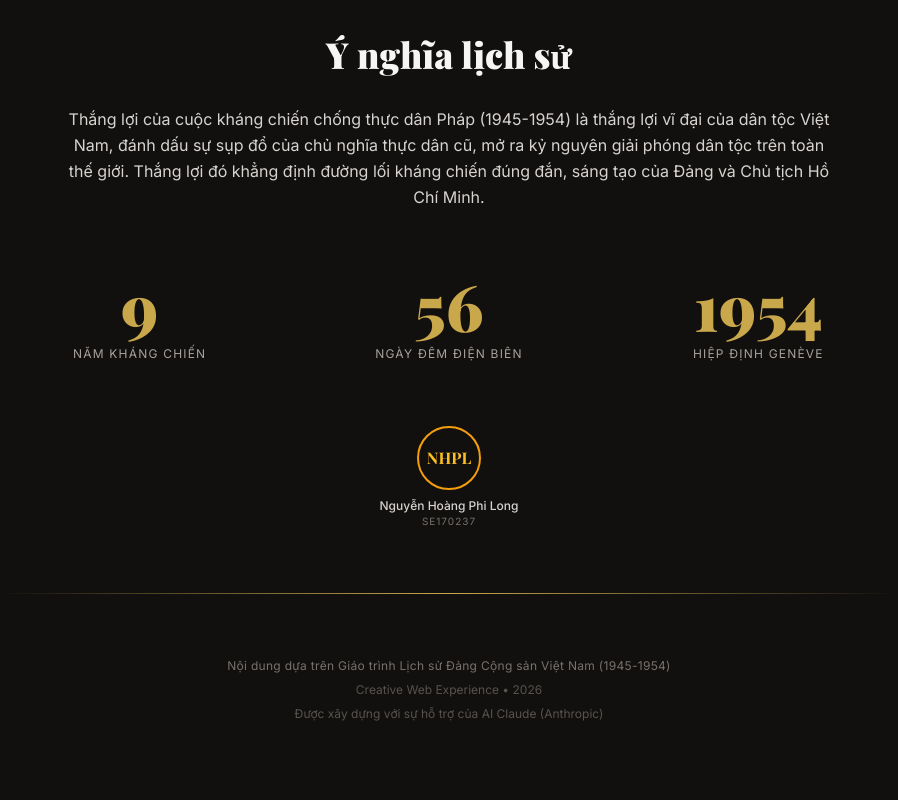
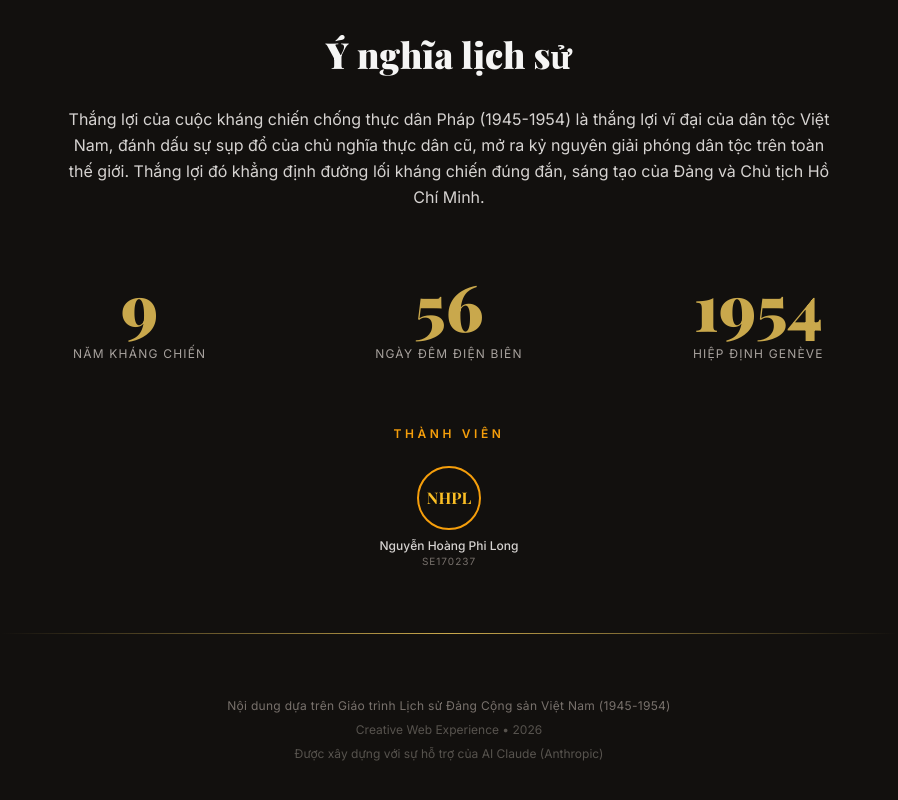
Before and after one commit to Warrior6789/vnr202, a React (Vite) app: page / in a window 1280 px wide. Shown: the part 8817-9617 px from the top of the page, without its empty margins (191-1089 px from the left). Built offline with nearby package versions, Linux system fonts and the light colour scheme; a web font is replaced by a local one.

Commit message:
Add "Thanh vien" label above team member icons

```diff
--- a/src/components/Footer.tsx
+++ b/src/components/Footer.tsx
@@ -38,6 +38,9 @@ export default function Footer() {
           <StatNumber target={56} label="Ngày Đêm Điện Biên" />
           <StatNumber target={1954} label="Hiệp Định Genève" />
         </div>
+        <span className="block text-amber-500 text-xs font-bold tracking-[0.3em] uppercase text-center mb-6">
+          Thành viên
+        </span>
         <div className="flex flex-wrap justify-center gap-8 mb-16">
           {teamMembers.map(m => (
             <div key={m.studentId} className="flex flex-col items-center">
```
